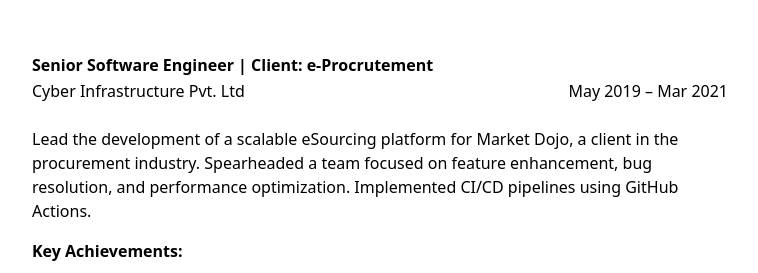
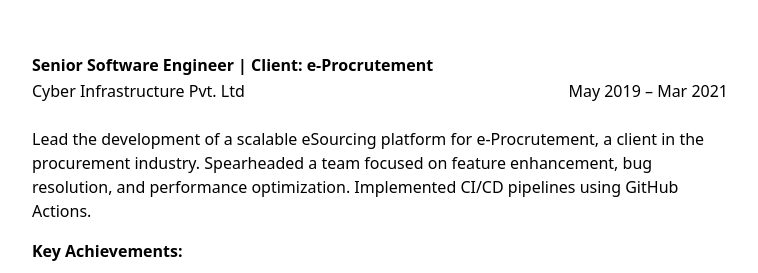
Before and after one commit to arish-me/arish-nextjs-porfolio, a Next.js app: page /about in a window 1280 px wide. Shown: the part 1820-2093 px from the top of the page, without its empty margins (272-1030 px from the left). Built offline with nearby package versions, Linux system fonts and the light colour scheme.

Commit message:
Version 7 May again

```diff
--- a/src/app/about/page.tsx
+++ b/src/app/about/page.tsx
@@ -98,7 +98,7 @@
                 role: "Senior Software Engineer | Client: e-Procrutement",
                 company: "Cyber Infrastructure Pvt. Ltd",
                 period: "May 2019 – Mar 2021",
-                description: "Lead the development of a scalable eSourcing platform for Market Dojo, a client in the procurement industry. Spearheaded a team focused on feature enhancement, bug resolution, and performance optimization. Implemented CI/CD pipelines using GitHub Actions.",
+                description: "Lead the development of a scalable eSourcing platform for e-Procrutement, a client in the procurement industry. Spearheaded a team focused on feature enhancement, bug resolution, and performance optimization. Implemented CI/CD pipelines using GitHub Actions.",
                 achievements: [
                   "Lead development of a scalable eSourcing platform.",
                   "Implemented CI/CD pipelines using GitHub Actions.",
```
